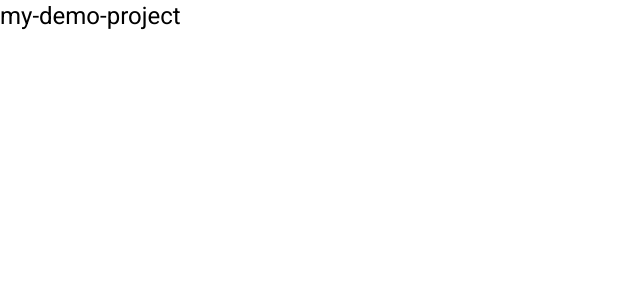
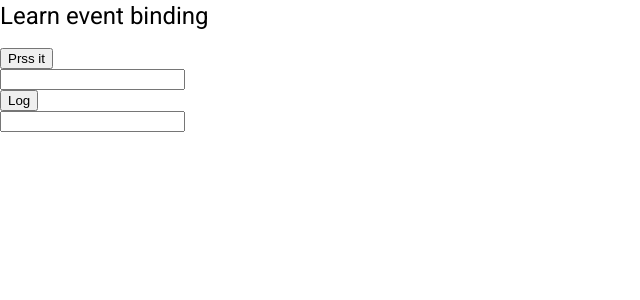
Before and after one commit to arip995/demo-angular-project, an Angular app: page / in a window 1280 px wide. Shown: the top 300 px of the page, without its empty margins (0-640 px from the left). Built offline with nearby package versions, Linux system fonts and the light colour scheme.

Commit message:
learned class binding, property binding and style binding

```diff
--- a/src/app/app.component.html
+++ b/src/app/app.component.html
@@ -1 +1,2 @@
-<h1>{{title}}</h1>
+<!-- <app-info></app-info> -->
+<app-event-binding></app-event-binding>
--- /dev/null
+++ b/src/app/class-binding/info.component.html
@@ -0,0 +1 @@
+<h1 [class]="test-danger">Info of all api users</h1>
--- /dev/null
+++ b/src/app/class-binding/info.component.ts
@@ -0,0 +1,32 @@
+import { Component, OnInit } from '@angular/core';
+//class binding
+@Component({
+  selector: 'app-info',
+  // templateUrl: './info.component.html',
+  template:`<h1 [class]="a">Info of all api users</h1>
+  <h2 class="test-success">Hey buddy</h2>
+  <h3 [class.test-danger]="b">Danger buddy</h3>
+  <h3 [ngClass]="messageClass">Danger buddy</h3>
+  <h1 [style.color]="'blue'">Arindam Panda</h1>`,//style binding
+  // styleUrls: ['./info.component.css']
+  styles: [`
+  .test-danger{
+    color:red;
+  }.test-success{
+    color:green;
+  }`]
+})
+export class InfoComponent implements OnInit {
+  a = 'test-danger';
+  b:boolean= true;
+  messageClass ={
+    'test-danger' :false,
+    'test-success' :true
+  }
+  constructor() {
+  }
+
+  ngOnInit(): void {
+  }
+
+}
--- /dev/null
+++ b/src/app/event-binding/event-binding.component.html
@@ -0,0 +1,7 @@
+<h1>{{title}}</h1>
+<button (click)="onClick($event)">Prss it</button><br />
+<input #log type="text"><br />
+<!-- #log is the template referance variable -->
+<button (click)="logValue(log.value)">Log</button><br />
+<input type="text" [(ngModel)]="name">
+{{name}}
--- /dev/null
+++ b/src/app/event-binding/event-binding.component.ts
@@ -0,0 +1,23 @@
+import { Component, OnInit } from '@angular/core';
+
+@Component({
+  selector: 'app-event-binding',
+  templateUrl: './event-binding.component.html',
+  styleUrls: ['./event-binding.component.css']
+})
+export class EventBindingComponent implements OnInit {
+  title="Learn event binding";
+  name="";
+  onClick(event:any){
+    console.log(event);
+    this.title="You have learnt event binding";
+  }
+  logValue(show:any){
+    this.title=show;
+  }
+  constructor() { }
+
+  ngOnInit(): void {
+  }
+
+}
```
Also changed, not shown: src/app/app.module.ts (+7 -2 lines), src/app/class-binding/info.component.css (added), src/app/event-binding/event-binding.component.css (added).
